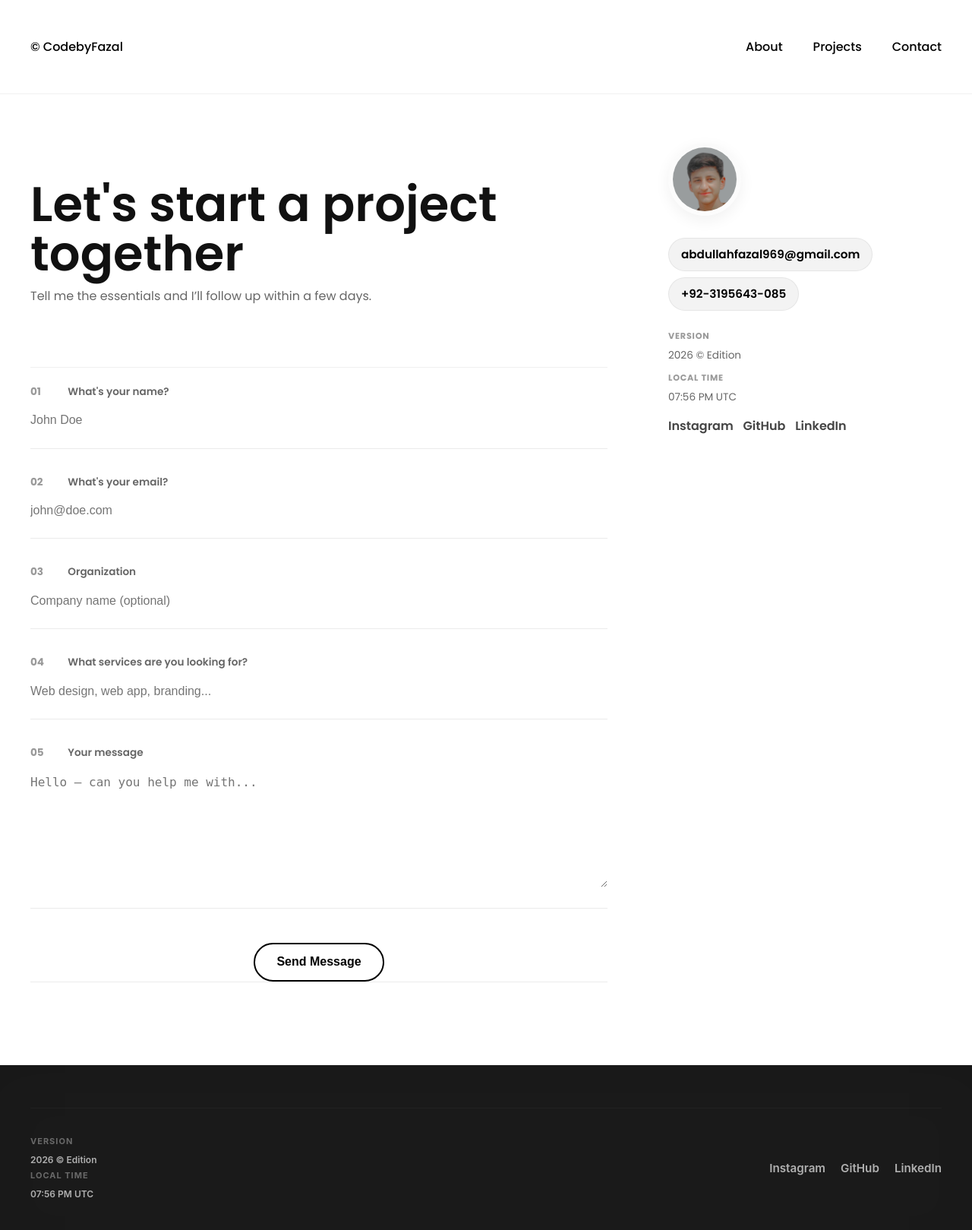
After one commit to abdullahfazal969-alt/Portfolio, a Flask app: page /contact in a window 1280 px wide. The commit adds this page. Shown: the whole page at 76% size. Run offline with Flask 3, Linux system fonts and the light colour scheme; some libraries are stand-ins or nearby versions.

Commit message:
Contact page added

```diff
--- a/main.py
+++ b/main.py
@@ -1,64 +1,145 @@
-from flask import Flask, render_template, url_for
+import json
 import os
+import re
+from datetime import datetime
+
 import markdown
-import re
+from flask import Flask, jsonify, redirect, render_template, request, url_for
 
 app = Flask(__name__)
 
-PROJECTS_DIR = 'pages'
+PROJECTS_DIR = "pages"
+
 
 def load_project_data(filename):
     filepath = os.path.join(PROJECTS_DIR, filename)
     if not os.path.exists(filepath):
         return None
 
-    with open(filepath, 'r', encoding='utf-8') as f:
+    with open(filepath, "r", encoding="utf-8") as f:
         content = f.read()
 
     # Split front-matter and content
-    match = re.match(r'---\s*(.*?)\s*---\s*(.*)', content, re.DOTALL)
+    match = re.match(r"---\s*(.*?)\s*---\s*(.*)", content, re.DOTALL)
     if not match:
-        return {'title': os.path.splitext(filename)[0].replace('-', ' ').title(), 'content': markdown.markdown(content)}
+        return {
+            "title": os.path.splitext(filename)[0].replace("-", " ").title(),
+            "content": markdown.markdown(content),
+        }
 
     front_matter_str, md_content = match.groups()
     metadata = {}
-    for line in front_matter_str.split('\n'):
-        if ':' in line:
-            key, value = line.split(':', 1)
+    for line in front_matter_str.split("\n"):
+        if ":" in line:
+            key, value = line.split(":", 1)
             metadata[key.strip()] = value.strip().strip('"')
 
     project_data = {
-        'id': os.path.splitext(filename)[0],
-        'title': metadata.get('title', os.path.splitext(filename)[0].replace('-', ' ').title()),
-        'short_description': metadata.get('short_description', ''),
-        'image': metadata.get('image', ''),
-        'tags': [tag.strip() for tag in metadata.get('tags', '').split(',')] if metadata.get('tags') else [],
-        'content': markdown.markdown(md_content)
+        "id": os.path.splitext(filename)[0],
+        "title": metadata.get(
+            "title", os.path.splitext(filename)[0].replace("-", " ").title()
+        ),
+        "short_description": metadata.get("short_description", ""),
+        "image": metadata.get("image", ""),
+        "tags": [tag.strip() for tag in metadata.get("tags", "").split(",")]
+        if metadata.get("tags")
+        else [],
+        "content": markdown.markdown(md_content),
     }
     return project_data
+
 
 def get_all_projects():
     projects = []
     for filename in os.listdir(PROJECTS_DIR):
-        if filename.endswith('.md'):
+        if filename.endswith(".md"):
             project = load_project_data(filename)
             if project:
                 projects.append(project)
     # Sort projects by a suitable key, e.g., title or date if available
-    projects.sort(key=lambda x: x.get('title', '').lower())
+    projects.sort(key=lambda x: x.get("title", "").lower())
     return projects
 
-@app.route('/')
+
+@app.route("/")
 def index():
     projects = get_all_projects()
-    return render_template('index.html', projects=projects)
+    return render_template("index.html", projects=projects)
 
-@app.route('/project/<project_id>')
+
+@app.route("/project/<project_id>")
 def project_detail(project_id):
-    project = load_project_data(f'{project_id}.md')
+    project = load_project_data(f"{project_id}.md")
     if project is None:
-        return render_template('404.html'), 404 # We'll create a 404 later
-    return render_template('project_detail.html', project=project)
+        return render_template("404.html"), 404  # We'll create a 404 later
+    return render_template("project_detail.html", project=project)
 
-if __name__ == '__main__':
+
+# Contact page (GET)
+@app.route("/contact")
+def contact_page():
+    return render_template("contact.html")
+
+
+# Contact form submit (POST) - accepts JSON or form-encoded
+@app.route("/submit_contact", methods=["POST"])
+def submit_contact():
+    # Accept JSON or form-encoded POSTs
+    data = {}
+    if request.is_json:
+        data = request.get_json()
+    else:
+        data["name"] = request.form.get("name", "").strip()
+        data["email"] = request.form.get("email", "").strip()
+        data["message"] = request.form.get("message", "").strip()
+
+    # Basic validation
+    name = data.get("name", "") or data.get("full_name", "")
+    email = data.get("email", "")
+    message = data.get("message", "")
+
+    if not name or not message:
+        return jsonify({"ok": False, "error": "Please provide name and message."}), 400
+
+    # Normalize entry
+    entry = {
+        "name": name,
+        "email": email,
+        "message": message,
+        "timestamp": datetime.utcnow().isoformat() + "Z",
+    }
+
+    # Ensure data directory exists and append to contacts JSON
+    data_dir = os.path.join(os.path.dirname(os.path.abspath(__file__)), "data")
+    if not os.path.exists(data_dir):
+        os.makedirs(data_dir, exist_ok=True)
+
+    contacts_file = os.path.join(data_dir, "contacts.json")
+    # Read existing entries, append, write back
+    try:
+        if os.path.exists(contacts_file):
+            with open(contacts_file, "r", encoding="utf-8") as f:
+                try:
+                    contacts = json.load(f)
+                    if not isinstance(contacts, list):
+                        contacts = []
+                except Exception:
+                    contacts = []
+        else:
+            contacts = []
+
+        contacts.append(entry)
+
+        with open(contacts_file, "w", encoding="utf-8") as f:
+            json.dump(contacts, f, ensure_ascii=False, indent=2)
+
+    except Exception as e:
+        app.logger.error("Failed to save contact entry: %s", e)
+        return jsonify({"ok": False, "error": "Server error saving submission."}), 500
+
+    # Respond JSON success (frontend will show message)
+    return jsonify({"ok": True})
+
+
+if __name__ == "__main__":
     app.run(debug=True)
--- a/static/css/style.css
+++ b/static/css/style.css
@@ -67,6 +67,7 @@ header .container {
 header .logo a {
     font-weight: 500;
     font-size: 1rem;
+    max-width: 200px;
     text-decoration: none;
     color: var(--color-text-light);
     position: relative;
@@ -1295,3 +1296,250 @@ footer .cta-circle[aria-hidden="true"] {
 @keyframes reveal {
     /* optional: you can remove this whole block if you want to clean file */
 }
+
+/* ---------------- CONTACT PAGE LAYOUT & STYLES ---------------- */
+.contact-page-main {
+    background: #ffffff; /* page background for contact */
+    color: var(--color-text-dark);
+    padding: 4rem 0 6rem;
+}
+
+/* two-column layout */
+.contact-grid {
+    display: grid;
+    grid-template-columns: 1fr 360px;
+    gap: 4rem;
+    align-items: start;
+    max-width: 1200px;
+    margin: 0 auto;
+    padding: 0 2rem;
+}
+
+/* left column */
+.contact-left {
+    padding-right: 1rem;
+}
+
+.contact-header .contact-title {
+    font-size: clamp(36px, 5.6vw, 64px); /* large heading like Inspirant */
+    line-height: 1.02;
+    margin: 0 0 0.6rem;
+    color: #111;
+    font-weight: 600;
+}
+
+.contact-sub {
+    margin: 0 0 2rem;
+    color: #666;
+    font-size: 1rem;
+}
+
+/* form rows */
+.contact-form {
+    background: transparent;
+}
+.form-row {
+    border-bottom: 1px solid rgba(0, 0, 0, 0.08);
+    padding: 1.2rem 0;
+    margin: 0 0 0.8rem;
+}
+.form-row:last-of-type {
+    margin-bottom: 1.8rem;
+}
+
+/* label left small index + label text */
+.form-label {
+    display: block;
+    font-size: 0.85rem;
+    color: #666;
+    margin-bottom: 0.6rem;
+    font-weight: 600;
+}
+.form-index {
+    display: inline-block;
+    width: 36px;
+    color: #999;
+    margin-right: 10px;
+    font-weight: 700;
+}
+
+/* inputs and textarea lined style */
+.contact-form input[type="text"],
+.contact-form input[type="email"],
+.contact-form textarea {
+    width: 100%;
+    border: none;
+    outline: none;
+    background: transparent;
+    font-size: 1rem;
+    color: #111;
+    padding: 8px 0;
+    resize: vertical;
+}
+.contact-form textarea {
+    min-height: 140px;
+}
+
+/* CTA row: center the button */
+.form-row-cta {
+    display: flex;
+    justify-content: center;
+    padding-top: 2rem;
+    padding-bottom: 0;
+}
+
+/* keep your existing .button style but make it slightly larger for CTA */
+.form-row-cta .button {
+    padding: 0.9rem 1.8rem;
+    border-radius: 999px;
+    font-weight: 700;
+    background: transparent;
+}
+
+/* result message */
+.contact-result {
+    margin-top: 0.8rem;
+    font-weight: 600;
+}
+
+/* right column (profile + pills + meta) */
+.contact-right {
+    opacity: 0;
+    transform: translateY(10px);
+    transition: all 520ms ease;
+}
+.contact-right.visible {
+    opacity: 1;
+    transform: translateY(0);
+}
+
+.contact-right {
+    display: flex;
+    flex-direction: column;
+    gap: 1.2rem;
+    align-items: flex-start;
+    justify-content: flex-start;
+}
+
+/* avatar */
+.contact-avatar {
+    width: 84px;
+    height: 84px;
+    border-radius: 50%;
+    padding: 6px;
+    background: linear-gradient(
+        180deg,
+        rgba(0, 0, 0, 0.02),
+        rgba(0, 0, 0, 0.01)
+    );
+    display: flex;
+    align-items: center;
+    justify-content: center;
+    margin-bottom: 0.6rem;
+    box-shadow: 0 6px 20px rgba(0, 0, 0, 0.06);
+}
+.contact-avatar img {
+    width: 100%;
+    height: 100%;
+    object-fit: cover;
+    border-radius: 50%;
+    display: block;
+    border: 3px solid rgba(255, 255, 255, 0.06);
+}
+
+/* pills (email/phone) reuse .pill, but make them visible on white background */
+.contact-pill {
+    background: #f3f3f3;
+    color: var(--color-text-dark);
+    border: 1px solid rgba(0, 0, 0, 0.06);
+    display: inline-block;
+    padding: 0.5rem 1rem;
+    margin-bottom: 0.5rem;
+    border-radius: 999px;
+    font-weight: 600;
+    text-decoration: none;
+}
+
+/* contact meta (timestamp) and socials (compact) */
+.contact-meta {
+    margin-top: 1rem;
+    display: flex;
+    flex-direction: column;
+    gap: 0.6rem;
+    color: #666;
+    font-size: 0.85rem;
+}
+.contact-meta .meta-item strong {
+    color: #999;
+    font-size: 0.7rem;
+    display: block;
+    margin-bottom: 0.25rem;
+    font-weight: 700;
+    letter-spacing: 0.8px;
+    text-transform: uppercase;
+}
+
+/* socials */
+.contact-socials {
+    margin-top: 0.75rem;
+    display: flex;
+    gap: 0.8rem;
+    justify-content: flex-start;
+}
+.contact-socials a {
+    color: #444;
+    text-decoration: none;
+    font-weight: 600;
+}
+
+/* ---------------- show only footer bottom on contact page -------------- */
+/* hide footer top area (big heading / pills) on contact page to mimic Inspirant */
+.contact-page .site-footer .footer-top {
+    display: none !important;
+}
+
+/* keep only footer-bottom visible and tighten spacing */
+.contact-page .site-footer {
+    padding: 28px 40px !important;
+    background: var(--footer-bg);
+}
+.contact-page .site-footer .footer-bottom {
+    display: flex;
+    justify-content: space-between;
+    align-items: center;
+    gap: 1rem;
+}
+
+/* override header/navbar on contact page to white with dark links */
+body.contact-page header {
+    background-color: #ffffff !important;
+    border-bottom: 1px solid rgba(0, 0, 0, 0.06);
+}
+body.contact-page header .logo a,
+body.contact-page header nav a {
+    color: var(--color-text-dark) !important;
+}
+body.contact-page header.nav-solid {
+    box-shadow: none;
+}
+
+/* responsive adjustments */
+@media (max-width: 980px) {
+    .contact-grid {
+        grid-template-columns: 1fr;
+    }
+    .contact-right {
+        order: -1;
+        flex-direction: row;
+        gap: 1rem;
+        align-items: center;
+        justify-content: space-between;
+    }
+    .contact-avatar {
+        width: 60px;
+        height: 60px;
+    }
+    .marquee-item {
+        font-size: 3.5rem;
+    } /* avoid hero oversize clashing */
+}
--- a/static/js/main.js
+++ b/static/js/main.js
@@ -39,6 +39,9 @@ document.addEventListener("DOMContentLoaded", (event) => {
         } catch (e) {}
 
         el.textContent = `${pad(hour12)}:${minutes} ${isPM ? "PM" : "AM"} ${tz}`;
+        // also copy to compact contact footer if present
+        const compactEl = document.getElementById("local-time-compact");
+        if (compactEl) compactEl.textContent = el.textContent;
     }
 
     showTime();
@@ -260,3 +263,73 @@ document.addEventListener("DOMContentLoaded", (event) => {
 
     observer.observe(footer);
 })();
+
+// ---------- Contact form AJAX submit ----------
+document.addEventListener("DOMContentLoaded", () => {
+    const form = document.getElementById("contact-form");
+    if (!form) return;
+
+    const resultDiv = document.getElementById("contact-result");
+
+    form.addEventListener("submit", async (ev) => {
+        ev.preventDefault();
+
+        const submitBtn = document.getElementById("contact-submit");
+        const name = document.getElementById("name").value.trim();
+        const email = document.getElementById("email").value.trim();
+        const message = document.getElementById("message").value.trim();
+
+        if (!name || !message) {
+            resultDiv.textContent = "Please enter your name and message.";
+            resultDiv.style.color = "crimson";
+            return;
+        }
+
+        submitBtn.disabled = true;
+        submitBtn.textContent = "Sending...";
+
+        try {
+            const resp = await fetch(form.action, {
+                method: "POST",
+                headers: { "Content-Type": "application/json" },
+                body: JSON.stringify({ name, email, message }),
+            });
+
+            const data = await resp.json();
+            if (resp.ok && data.ok) {
+                resultDiv.textContent = "Thanks — your message was sent!";
+                resultDiv.style.color = "";
+                form.reset();
+            } else {
+                resultDiv.textContent =
+                    data && data.error ? data.error : "Submission failed.";
+                resultDiv.style.color = "crimson";
+            }
+        } catch (err) {
+            console.error("Contact submit error", err);
+            resultDiv.textContent = "Network error, please try again later.";
+            resultDiv.style.color = "crimson";
+        } finally {
+            submitBtn.disabled = false;
+            submitBtn.textContent = "Send Message";
+        }
+    });
+});
+
+// reveal right column when it scrolls into view
+(function () {
+    const right = document.querySelector(".contact-right");
+    if (!right || !("IntersectionObserver" in window)) {
+        if (right) right.classList.add("visible");
+        return;
+    }
+    const io = new IntersectionObserver(
+        (entries) => {
+            entries.forEach((e) => {
+                if (e.isIntersecting) right.classList.add("visible");
+            });
+        },
+        { threshold: 0.12 },
+    );
+    io.observe(right);
+})();
--- a/templates/base.html
+++ b/templates/base.html
@@ -36,7 +36,7 @@
                             >
                         </li>
                         <li>
-                            <a href="{{ url_for('index') }}#contact">Contact</a>
+                            <a href="{{ url_for('contact_page') }}">Contact</a>
                         </li>
                     </ul>
                 </nav>
--- /dev/null
+++ b/templates/contact.html
@@ -0,0 +1,155 @@
+{% extends "base.html" %} {% block body_class %}contact-page{% endblock %} {%
+block title %}Contact - My Portfolio{% endblock %} {% block content %}
+<main class="contact-page-main">
+    <div class="container contact-grid">
+        <!-- LEFT: form & heading -->
+        <div class="contact-left">
+            <header class="contact-header">
+                <h2 class="contact-title">Let's start a project together</h2>
+                <p class="contact-sub">
+                    Tell me the essentials and I’ll follow up within a few days.
+                </p>
+            </header>
+
+            <form
+                id="contact-form"
+                method="post"
+                action="{{ url_for('submit_contact') }}"
+                class="contact-form"
+            >
+                <div class="form-row">
+                    <label class="form-label"
+                        ><span class="form-index">01</span> What's your
+                        name?</label
+                    >
+                    <input
+                        id="name"
+                        name="name"
+                        type="text"
+                        placeholder="John Doe"
+                        required
+                    />
+                </div>
+
+                <div class="form-row">
+                    <label class="form-label"
+                        ><span class="form-index">02</span> What's your
+                        email?</label
+                    >
+                    <input
+                        id="email"
+                        name="email"
+                        type="email"
+                        placeholder="john@doe.com"
+                    />
+                </div>
+
+                <div class="form-row">
+                    <label class="form-label"
+                        ><span class="form-index">03</span> Organization</label
+                    >
+                    <input
+                        id="org"
+                        name="org"
+                        type="text"
+                        placeholder="Company name (optional)"
+                    />
+                </div>
+
+                <div class="form-row">
+                    <label class="form-label"
+                        ><span class="form-index">04</span> What services are
+                        you looking for?</label
+                    >
+                    <input
+                        id="services"
+                        name="services"
+                        type="text"
+                        placeholder="Web design, web app, branding..."
+                    />
+                </div>
+
+                <div class="form-row">
+                    <label class="form-label"
+                        ><span class="form-index">05</span> Your message</label
+                    >
+                    <textarea
+                        id="message"
+                        name="message"
+                        rows="6"
+                        placeholder="Hello — can you help me with... "
+                        required
+                    ></textarea>
+                </div>
+
+                <div class="form-row form-row-cta">
+                    <button id="contact-submit" type="submit" class="button">
+                        Send Message
+                    </button>
+                </div>
+
+                <div
+                    id="contact-result"
+                    aria-live="polite"
+                    class="contact-result"
+                    hidden
+                ></div>
+            </form>
+        </div>
+
+        <!-- RIGHT: profile pic + contact details -->
+        <aside class="contact-right" aria-label="Contact details">
+            <div class="contact-profile">
+                <div class="contact-avatar">
+                    <img
+                        src="{{ url_for('static', filename='images/profile/profile.png') }}"
+                        alt="Profile"
+                    />
+                </div>
+            </div>
+
+            <div class="contact-details">
+                <a
+                    class="pill contact-pill"
+                    href="mailto:abdullahfazal969@gmail.com"
+                    >abdullahfazal969@gmail.com</a
+                >
+                <a class="pill contact-pill" href="tel:+923195643085"
+                    >+92-3195643-085</a
+                >
+
+                <div class="contact-meta">
+                    <div class="meta-item">
+                        <strong>VERSION</strong><span>2026 © Edition</span>
+                    </div>
+                    <div class="meta-item">
+                        <strong>LOCAL TIME</strong
+                        ><span id="local-time-compact">--:--</span>
+                    </div>
+                </div>
+
+                <nav class="contact-socials" aria-label="Social links">
+                    <a
+                        href="https://www.instagram.com/a._fazal_/"
+                        target="_blank"
+                        rel="noopener"
+                        >Instagram</a
+                    >
+                    <a
+                        href="https://github.com/abdullahfazal969-alt"
+                        target="_blank"
+                        rel="noopener"
+                        >GitHub</a
+                    >
+                    <a
+                        href="https://www.linkedin.com/in/abdullah-fazal-2985a2298/"
+                        target="_blank"
+                        rel="noopener"
+                        >LinkedIn</a
+                    >
+                </nav>
+            </div>
+        </aside>
+    </div>
+</main>
+{% endblock %}
```
